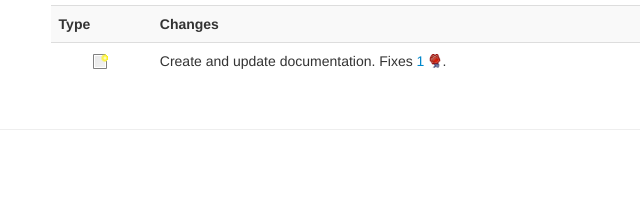
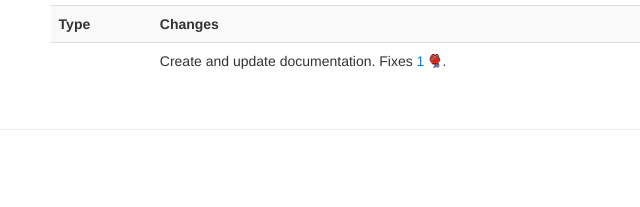
Before and after one commit to alexec/maven-vbox-plugin, a plain HTML site: page changes-report.html in a window 1280 px wide. Shown: the part 385-592 px from the top of the page, 286-926 px from the left. Drawn offline with Linux system fonts and the light colour scheme.

Commit message:
Building site for 1.0.0-SNAPSHOT

```diff
--- a/changes-report.html
+++ b/changes-report.html
@@ -97,7 +97,7 @@
 
         <div id="bodyColumn"  class="span9" >
 
-            <div class="section"><h2>Changes Report<a name="Changes_Report"></a></h2><a name="Changes_Report"></a><div class="section"><h3>Release History<a name="Release_History"></a></h3><a name="Release_History"></a><table border="0" class="table table-striped"><tr class="a"><th>Version</th><th>Date</th><th>Description</th></tr><tr class="b"><td><a href="#a1.0.0">1.0.0</a></td><td>&#160;</td><td>First release</td></tr></table></div><div class="section"><h3>Release 1.0.0<a name="Release_1.0.0"></a></h3><a name="a1.0.0"></a><table border="0" class="table table-striped"><tr class="a"><th>Type</th><th>Changes</th><th>By</th></tr><tr class="b"><td><div class="figure"><p align="center"><img src="images/add.gif" alt="add" title="add" /></p></div></td><td>Create and update documentation. Fixes <a class="externalLink" href="https://github.com/alexec/maven-vbox-plugin/issues/1">1</a>.</td><td><a href="team-list.html#alex.collins">alex.collins</a></td></tr></table></div></div>
+            <div class="section"><h2>Changes Report<a name="Changes_Report"></a></h2><a name="Changes_Report"></a><div class="section"><h3>Release History<a name="Release_History"></a></h3><a name="Release_History"></a><table border="0" class="table table-striped"><tr class="a"><th>Version</th><th>Date</th><th>Description</th></tr><tr class="b"><td><a href="#a1.0.0">1.0.0</a></td><td>&#160;</td><td>First release</td></tr></table></div><div class="section"><h3>Release 1.0.0<a name="Release_1.0.0"></a></h3><a name="a1.0.0"></a><table border="0" class="table table-striped"><tr class="a"><th>Type</th><th>Changes</th><th>By</th></tr><tr class="b"><td><div class="figure"><p align="center"><img src="" alt="" title="" /></p></div></td><td>Create and update documentation. Fixes <a class="externalLink" href="https://github.com/alexec/maven-vbox-plugin/issues/1">1</a>.</td><td><a href="team-list.html#alex.collins">alex.collins</a></td></tr></table></div></div>
                   </div>
             </div>
           </div>
```
